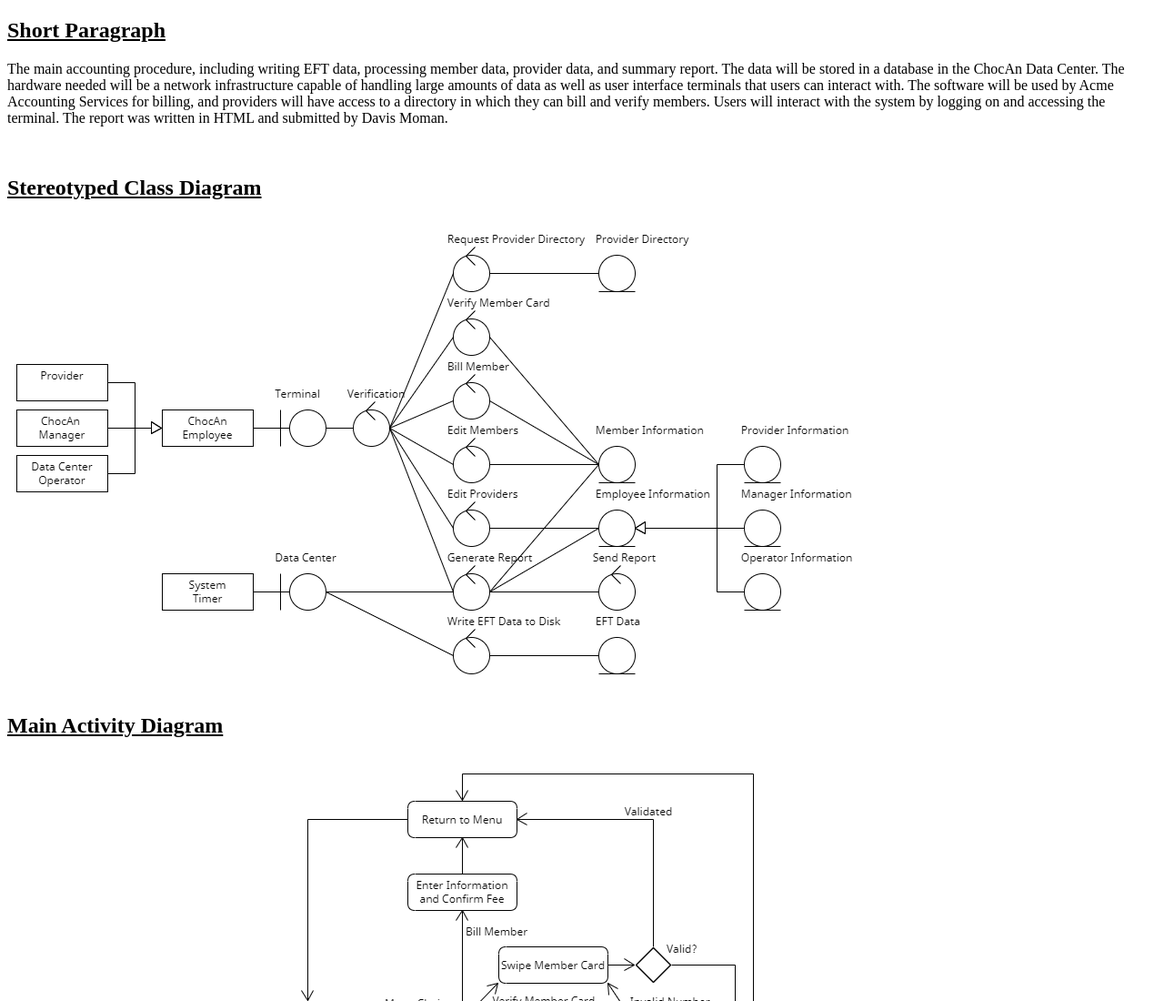
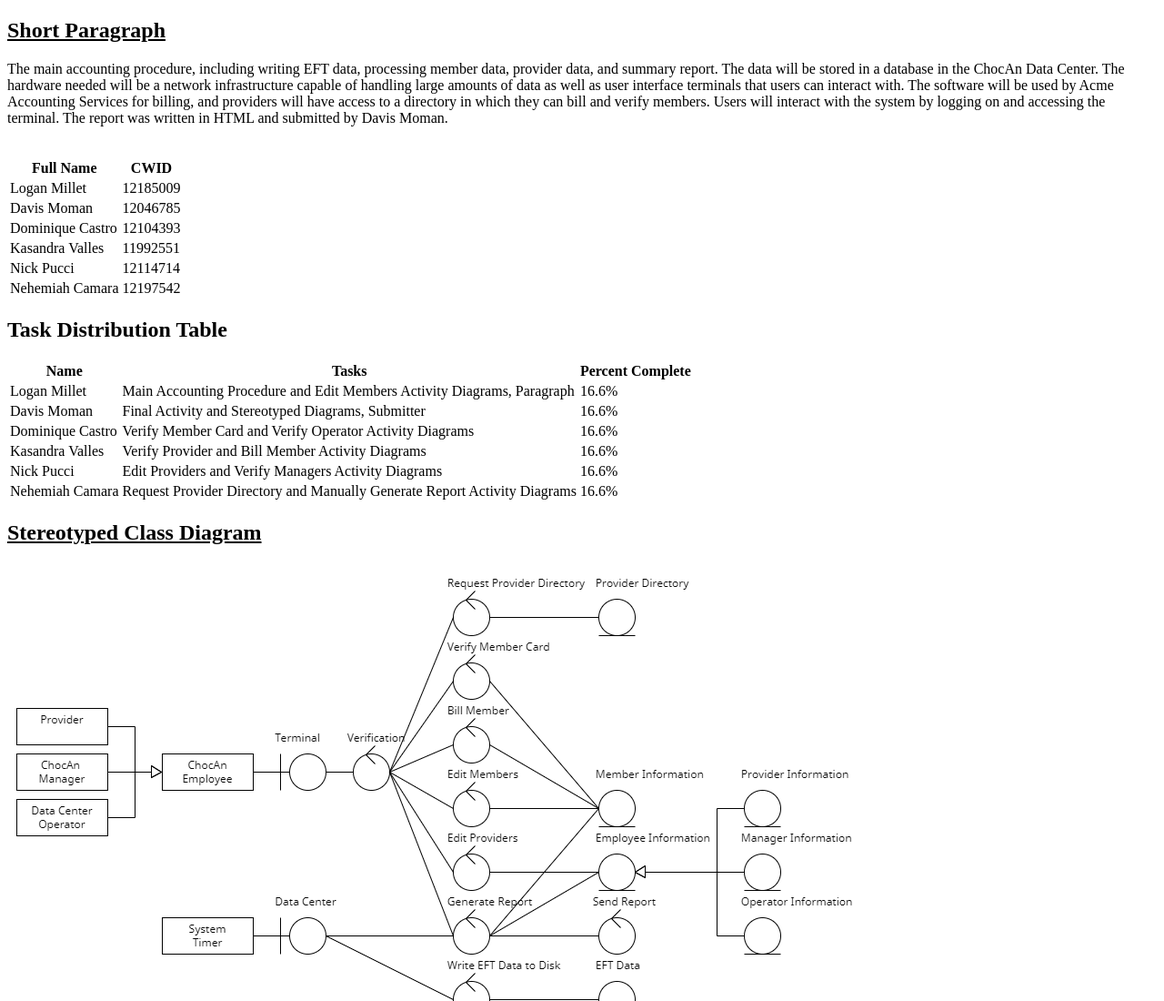
Before and after one commit to nickpucci-ops/ChocAn, a plain HTML site: page Team6_Design/Project2/Report.html in a window 1280 px wide. Shown: the top 1100 px of the page at 91% size. Drawn offline with Linux system fonts and the light colour scheme.

Commit message:
added header tables to report

```diff
--- a/Team6_Design/Project2/Report.html
+++ b/Team6_Design/Project2/Report.html
@@ -26,7 +26,77 @@
 			HTML and submitted by Davis Moman.</p>
 
 			<br />
-</body>
+		<div id="header-tables">
+			<table>
+				<tr>
+					<th>Full Name</th>
+					<th>CWID</th>
+				</tr>
+				<tr>
+					<td>Logan Millet</td>
+					<td>12185009</td>
+				</tr>
+				<tr>
+					<td>Davis Moman</td>
+					<td>12046785</td>
+				</tr>
+				<tr>
+					<td>Dominique Castro</td>
+					<td>12104393</td>
+				</tr>
+				<tr>
+					<td>Kasandra Valles</td>
+					<td>11992551</td>
+				</tr>
+				<tr>
+					<td>Nick Pucci</td>
+					<td>12114714</td>
+				</tr>
+				<tr>
+					<td>Nehemiah Camara</td>
+					<td>12197542</td>
+				</tr>
+			</table>
+
+			<h2>Task Distribution Table</h2>
+			<table>
+				<tr>
+					<th>Name</th>
+					<th>Tasks</th>
+					<th>Percent Complete</th>
+				</tr>
+				<tr>
+					<td>Logan Millet</td>
+					<td>Main Accounting Procedure and Edit Members Activity Diagrams, Paragraph</td>
+					<td>16.6%</td>
+				</tr>
+				<tr>
+					<td>Davis Moman</td>
+					<td>Final Activity and Stereotyped Diagrams, Submitter</td>
+					<td>16.6%</td>
+				</tr>
+				<tr>
+					<td>Dominique Castro</td>
+					<td>Verify Member Card and Verify Operator Activity Diagrams</td>
+					<td>16.6%</td>
+				</tr>
+				<tr>
+					<td>Kasandra Valles</td>
+					<td>Verify Provider and Bill Member Activity Diagrams</td>
+					<td>16.6%</td>
+				</tr>
+				<tr>
+					<td>Nick Pucci</td>
+					<td>Edit Providers and Verify Managers Activity Diagrams</td>
+					<td>16.6%</td>
+				</tr>
+				<tr>
+					<td>Nehemiah Camara</td>
+					<td>Request Provider Directory and Manually Generate Report Activity Diagrams</td>
+					<td>16.6%</td>
+				</tr>
+			</table>
+		</div>
 		<div id="stereotyped-diagram">
 			<h2><u>Stereotyped Class Diagram</u></h2>
 			<img src="finalStereoP2.png" />
```
